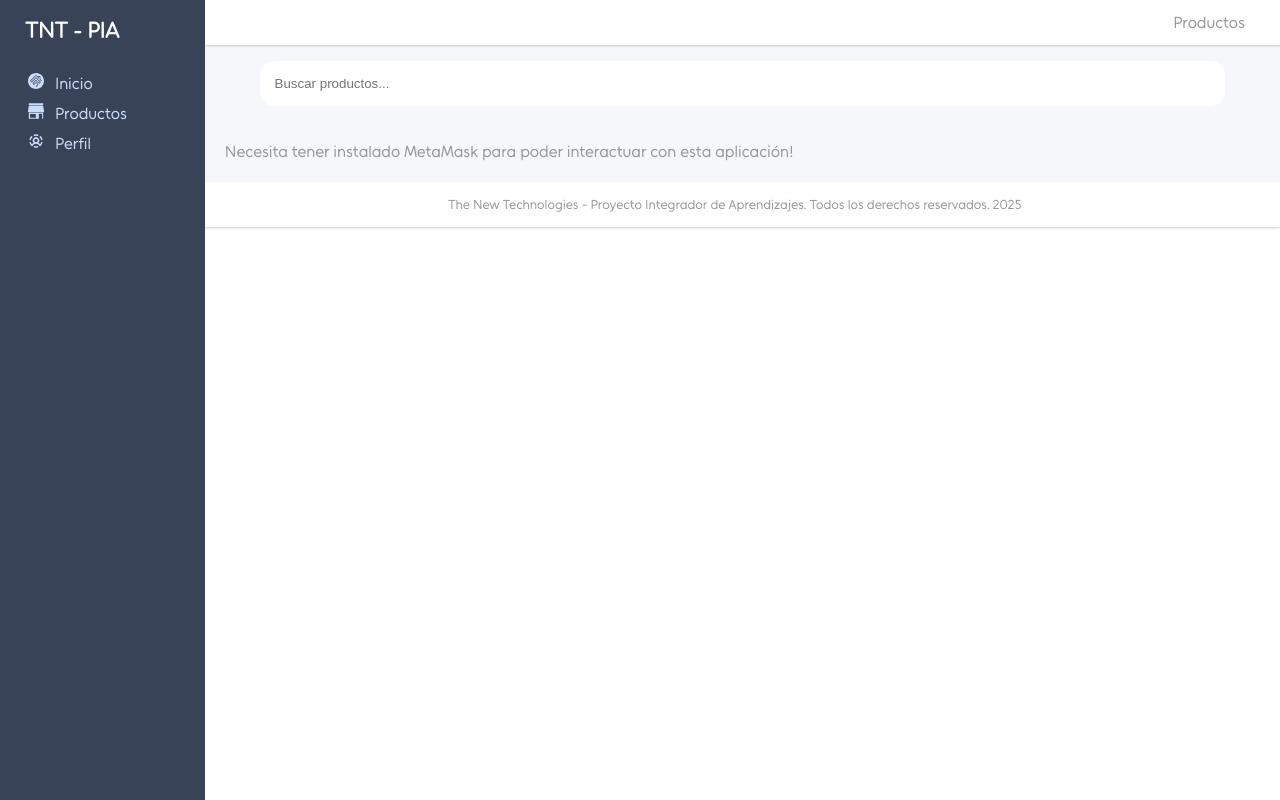
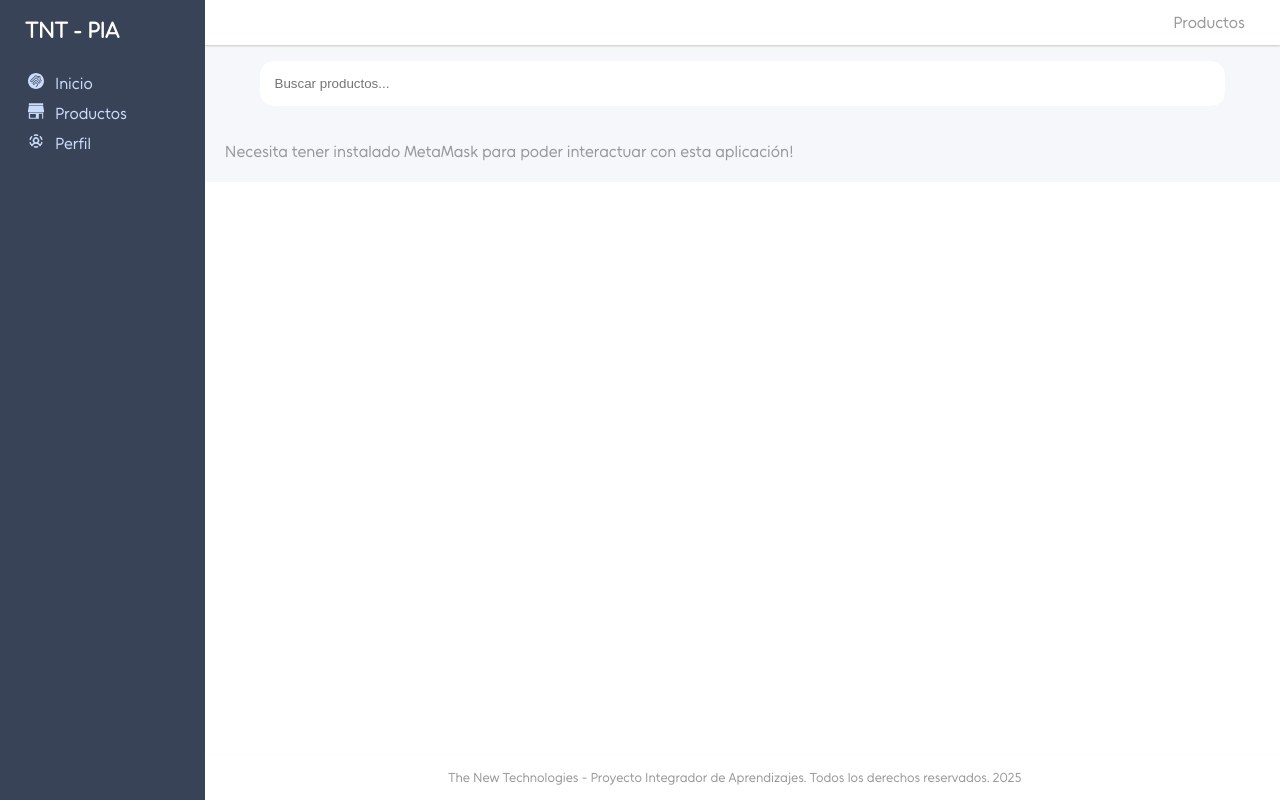
Before and after one commit to Chucho2020-dev/PIA-TNT, a Next.js app in the folder dapp/: page /products in a window 1280 px wide. Built offline with nearby package versions, Linux system fonts and the light colour scheme.

Commit message:
Vigesimaseptima parte del proyecto - Diseño de los productos 2

```diff
--- a/dapp/pages/products/[product].jsx
+++ b/dapp/pages/products/[product].jsx
@@ -1,7 +1,6 @@
 import { useRouter } from "next/router";
 import React, { useEffect, useState } from "react";
 import Layout from "../../components/Layout";
-import Progress from "../../components/Progress";
 import Web3 from "web3";
 import changeChainId from "../../utils/changeChainId";
 import token from '../../abi/token.json';
@@ -14,6 +13,7 @@ import { PiHandCoins } from "react-icons/pi";
 import { TbReceipt2 } from "react-icons/tb";
 import { GiCoins } from "react-icons/gi";
 import numberFormater from "../../utils/numberFormater";
+import descriptions from "../../public/descriptions/descriptions";
 
 const ProductDetail = () => {
     const router = useRouter()
@@ -152,7 +152,7 @@ const ProductDetail = () => {
                     <div className={styles.contentContainer}>
                         <img src={"/img/"+filteredProduct.symbol+".jpg"} className={styles.detailImg} />
                         <h1>{filteredProduct.name}</h1>
-                        <p>Esto es un placeholder de la descripcion.............................</p>
+                        <p>{descriptions[filteredProduct.symbol]}</p>
                     </div>
                 </div>
             </div>
--- a/dapp/public/descriptions/DA1.js
+++ /dev/null
@@ -1 +0,0 @@
-export default description = "Esto es un placeholder para la descripcion de DA1"
--- a/dapp/public/descriptions/PAY.js
+++ /dev/null
@@ -1 +0,0 @@
-export default description = "Esto es un placeholder para la descripcion de PAY"
--- /dev/null
+++ b/dapp/public/descriptions/descriptions.js
@@ -0,0 +1,6 @@
+const descriptions = {
+    'DA1': "Descripcion del contenido de DA1",
+    'PAY': "Descripcion del contenido de PAY"
+}
+
+export default descriptions
--- a/dapp/styles/Footer.module.css
+++ b/dapp/styles/Footer.module.css
@@ -12,6 +12,8 @@
     z-index: 1;
     font-size: 13px;
     text-align: center;
+    position: absolute;
+    bottom: 0;
 }
 
 @media(max-width: 1100px) {
--- a/dapp/styles/Header.module.css
+++ b/dapp/styles/Header.module.css
@@ -1,6 +1,6 @@
 .header {
     min-width: 16%;
-    min-height: 100vh;
+    /* min-height: 100vh; */
     display: flex;
     gap: 30px;
     flex-direction: column;
@@ -8,6 +8,9 @@
     align-items: flex-start;
     background-color: var(--primary-color);
     color: white;
+    position: fixed;
+    min-height: 120vh;
+    z-index: 10;
 }
 
 .logo {
--- a/dapp/styles/Layout.module.css
+++ b/dapp/styles/Layout.module.css
@@ -12,9 +12,10 @@
 }
 
 .mainSection {
-    width: 100%;
+    width: 110%;
     display: flex;
     flex-direction: column;
+    margin-left: 16%;
 }
 
 @media(max-width: 1100px) {
--- a/dapp/styles/Product.module.css
+++ b/dapp/styles/Product.module.css
@@ -39,6 +39,7 @@
 
 .detailImg {
     width: 100%;
+    border-radius: 15px;
 }
 
 .contentContainer {
```
Also changed, not shown: 1 other file (tests, documents, lock files or other folders).
